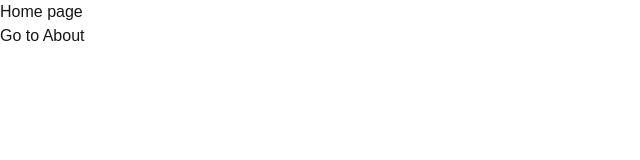
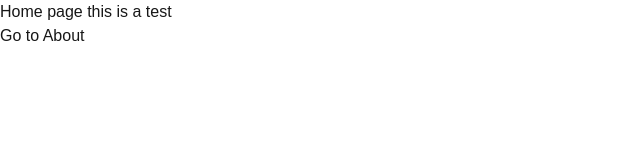
Before and after one commit to super-create/day2-app, a Next.js app: page / in a window 1280 px wide. Shown: the top 160 px of the page, without its empty margins (0-640 px from the left). Built offline with nearby package versions, Linux system fonts and the light colour scheme.

Commit message:
Update homepage title to include test message

```diff
--- a/app/page.tsx
+++ b/app/page.tsx
@@ -3,7 +3,7 @@ import Link from 'next/link'
 export default function HomePage() {
   return (
     <div>
-      <h1>Home page</h1>
+      <h1>Home page this is a test</h1>
       <Link href="/about">Go to About</Link>
     </div>
   )
```
